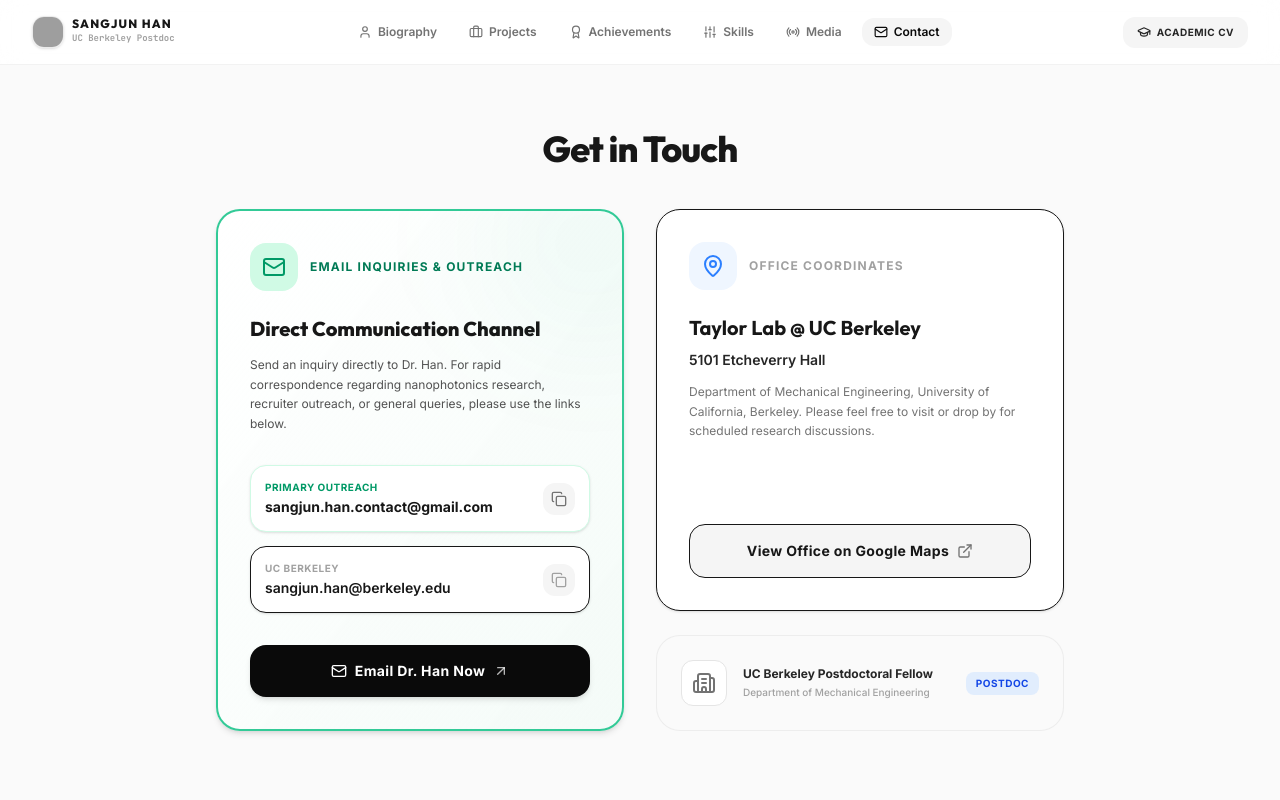
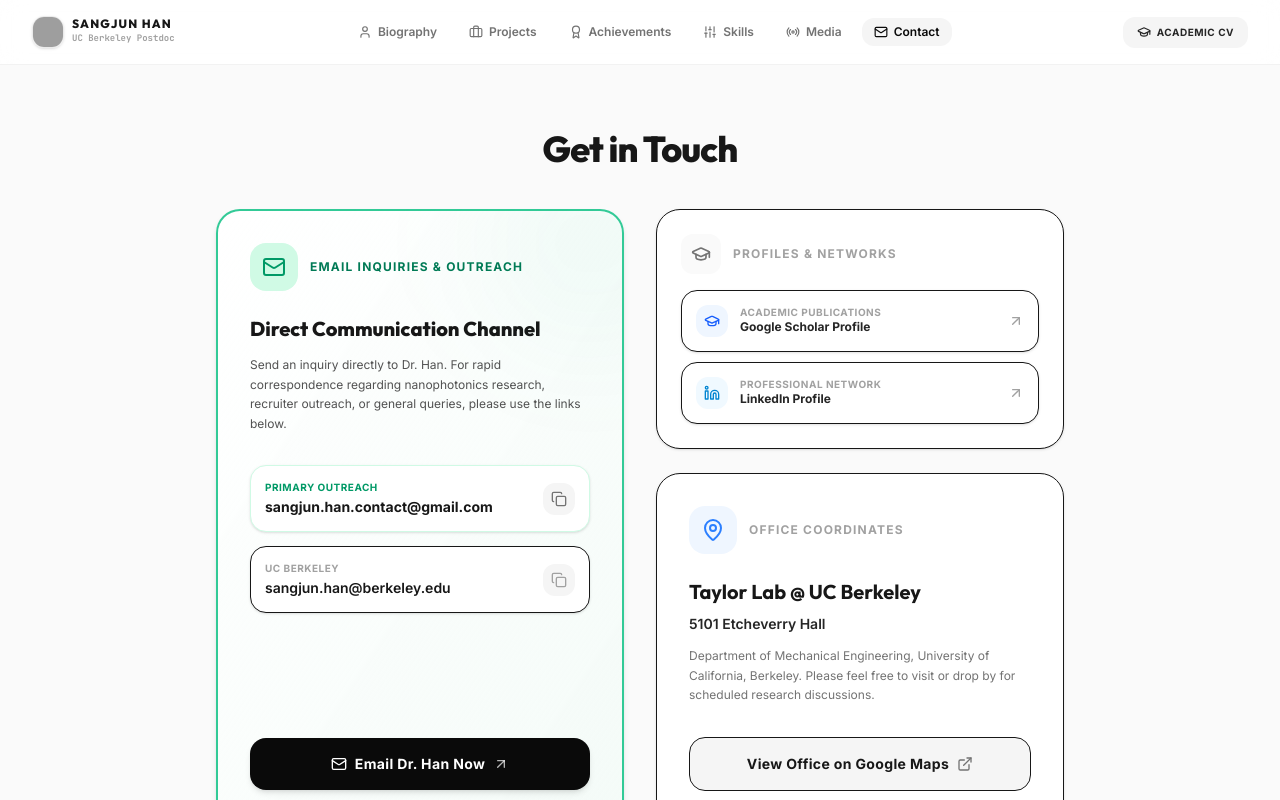
Before and after one commit to imSangjunHan/Sangjun-Han-portfolio, a React (Vite) app: page / in a window 1280 px wide. Both pictures are taken after a click on the button "SANGJUN.HAN.CONTACT@GMAIL.COM". Shown: the top 800 px of the page. Built offline with nearby package versions, Linux system fonts and the light colour scheme; grey boxes are pictures that could not be loaded.

Commit message:
Update designs. Ver2.5

```diff
--- a/src/components/ContactSection.tsx
+++ b/src/components/ContactSection.tsx
@@ -7,7 +7,9 @@ import {
   Copy,
   Check,
   ExternalLink,
-  ArrowUpRight
+  ArrowUpRight,
+  Linkedin,
+  GraduationCap
 } from 'lucide-react';
 import { personalInfo } from '../data/portfolioData';
 
@@ -66,10 +68,10 @@ export default function ContactSection() {
             {/* Email list with Copy Buttons */}
             <div className="flex flex-col gap-3.5 mb-8">
               {/* Primary Contact */}
-              <div className="flex items-center justify-between gap-3 bg-white hover:bg-emerald-50/30 border border-emerald-100 p-3.5 rounded-2xl shadow-sm transition-all">
-                <div className="flex flex-col">
+              <div className="flex items-center justify-between gap-3 bg-white hover:bg-emerald-50/30 border border-emerald-100 p-3.5 rounded-2xl shadow-sm transition-all min-w-0">
+                <div className="flex flex-col min-w-0">
                   <span className="text-[10px] text-emerald-600 font-extrabold uppercase tracking-wider mb-0.5">Primary Outreach</span>
-                  <a href="mailto:sangjun.han.contact@gmail.com" className="text-sm font-bold text-neutral-900 hover:underline select-all truncate">
+                  <a href="mailto:sangjun.han.contact@gmail.com" className="text-xs sm:text-sm font-bold text-neutral-900 hover:underline select-all truncate">
                     sangjun.han.contact@gmail.com
                   </a>
                 </div>
@@ -83,10 +85,10 @@ export default function ContactSection() {
               </div>
 
               {/* Academic Email */}
-              <div className="flex items-center justify-between gap-3 bg-white hover:bg-neutral-50/30 border border-neutral-150 p-3.5 rounded-2xl shadow-sm transition-all">
-                <div className="flex flex-col">
+              <div className="flex items-center justify-between gap-3 bg-white hover:bg-neutral-50/30 border border-neutral-150 p-3.5 rounded-2xl shadow-sm transition-all min-w-0">
+                <div className="flex flex-col min-w-0">
                   <span className="text-[10px] text-neutral-400 font-extrabold uppercase tracking-wider mb-0.5">UC Berkeley</span>
-                  <a href="mailto:sangjun.han@berkeley.edu" className="text-sm font-semibold text-neutral-850 hover:underline select-all truncate">
+                  <a href="mailto:sangjun.han@berkeley.edu" className="text-xs sm:text-sm font-semibold text-neutral-850 hover:underline select-all truncate">
                     sangjun.han@berkeley.edu
                   </a>
                 </div>
@@ -119,6 +121,58 @@ export default function ContactSection() {
           transition={{ duration: 0.5, delay: 0.3 }}
           className="flex flex-col gap-6"
         >
+          {/* Academic & Professional Profiles */}
+          <div className="bg-white rounded-3xl p-6 border border-neutral-150 shadow-sm flex flex-col gap-4">
+            <div className="flex items-center gap-3">
+              <div className="p-2.5 bg-neutral-50 rounded-xl text-neutral-600">
+                <GraduationCap className="w-5 h-5 text-neutral-500" />
+              </div>
+              <span className="text-xs font-bold text-neutral-400 uppercase tracking-widest">
+                Profiles & Networks
+              </span>
+            </div>
+
+            <div className="flex flex-col gap-2.5">
+              {/* Google Scholar Link */}
+              <a
+                href={personalInfo.googleScholar}
+                target="_blank"
+                rel="noopener noreferrer"
+                className="flex items-center justify-between p-3.5 rounded-2xl border border-neutral-150 bg-white hover:bg-neutral-50 shadow-sm transition-all group cursor-pointer"
+              >
+                <div className="flex items-center gap-3 min-w-0">
+                  <div className="p-2 bg-blue-50 text-blue-600 rounded-xl shrink-0">
+                    <GraduationCap className="w-4 h-4" />
+                  </div>
+                  <div className="flex flex-col min-w-0">
+                    <span className="text-[10px] text-neutral-400 font-extrabold uppercase tracking-wider leading-none mb-0.5">Academic Publications</span>
+                    <span className="text-xs font-bold text-neutral-800 truncate">Google Scholar Profile</span>
+                  </div>
+                </div>
+                <ArrowUpRight className="w-4 h-4 text-neutral-400 group-hover:text-neutral-800 transition-colors shrink-0" />
+              </a>
+
+              {/* LinkedIn Link */}
+              <a
+                href={personalInfo.linkedin}
+                target="_blank"
+                rel="noopener noreferrer"
+                className="flex items-center justify-between p-3.5 rounded-2xl border border-neutral-150 bg-white hover:bg-neutral-50 shadow-sm transition-all group cursor-pointer"
+              >
+                <div className="flex items-center gap-3 min-w-0">
+                  <div className="p-2 bg-sky-50 text-sky-600 rounded-xl shrink-0">
+                    <Linkedin className="w-4 h-4" />
+                  </div>
+                  <div className="flex flex-col min-w-0">
+                    <span className="text-[10px] text-neutral-400 font-extrabold uppercase tracking-wider leading-none mb-0.5">Professional Network</span>
+                    <span className="text-xs font-bold text-neutral-800 truncate">LinkedIn Profile</span>
+                  </div>
+                </div>
+                <ArrowUpRight className="w-4 h-4 text-neutral-400 group-hover:text-neutral-800 transition-colors shrink-0" />
+              </a>
+            </div>
+          </div>
+
           {/* Coordinates Card */}
           <div className="bg-white rounded-3xl p-8 border border-neutral-150 shadow-sm flex flex-col justify-between flex-grow">
             <div>
@@ -148,27 +202,11 @@ export default function ContactSection() {
               href={`https://maps.google.com/?q=${encodeURIComponent(personalInfo.office)}`}
               target="_blank"
               rel="noopener noreferrer"
-              className="inline-flex items-center justify-center gap-2 w-full py-4 px-6 rounded-2xl bg-neutral-100 hover:bg-neutral-200 text-neutral-850 font-bold text-sm tracking-wide transition-all border border-neutral-250 hover:border-neutral-300"
+              className="inline-flex items-center justify-center gap-2 w-full py-4 px-6 rounded-2xl bg-neutral-100 hover:bg-neutral-200 text-neutral-850 font-bold text-sm tracking-wide transition-all border border-neutral-250 hover:border-neutral-300 cursor-pointer"
             >
               <span>View Office on Google Maps</span>
               <ExternalLink className="w-4 h-4 text-neutral-500" />
             </a>
-          </div>
-
-          {/* Affiliation Bar */}
-          <div className="bg-neutral-50 p-6 rounded-3xl border border-neutral-200/60 flex items-center justify-between gap-4">
-            <div className="flex items-center gap-4">
-              <div className="p-2.5 bg-white border border-neutral-200 rounded-xl">
-                <Building2 className="w-6 h-6 text-neutral-500" />
-              </div>
-              <div>
-                <h4 className="text-xs font-bold text-neutral-800 leading-snug">UC Berkeley Postdoctoral Fellow</h4>
-                <p className="text-[10px] text-neutral-400 font-medium mt-0.5">Department of Mechanical Engineering</p>
-              </div>
-            </div>
-            <span className="text-[10px] font-extrabold text-blue-700 bg-blue-100/80 px-2.5 py-1 rounded-lg tracking-wider shrink-0 uppercase">
-              Postdoc
-            </span>
           </div>
         </motion.div>
       </div>
--- a/src/components/HomeSection.tsx
+++ b/src/components/HomeSection.tsx
@@ -62,45 +62,15 @@ export default function HomeSection({ setActiveTab, onOpenCv }: HomeSectionProps
           initial={{ y: 20, opacity: 0 }}
           animate={{ y: 0, opacity: 1 }}
           transition={{ delay: 0.2, duration: 0.5 }}
-          className="text-base md:text-lg font-medium text-neutral-600 max-w-3xl mb-6 leading-relaxed text-center px-4"
+          className="max-w-3xl mb-10 text-center px-4"
         >
-          <span className="inline text-2xl md:text-3xl text-neutral-300 font-serif select-none mr-1.5 align-top">“</span>
-          <span className="inline">
-            {personalInfo.tagline.includes(' — ') ? (
-              <>
-                {personalInfo.tagline.split(' — ')[0]} —
-                <br className="hidden md:inline" />
-                <span className="md:hidden"> </span>
-                {personalInfo.tagline.split(' — ')[1]}
-              </>
-            ) : (
-              personalInfo.tagline
-            )}
+          <span className="block text-lg md:text-xl font-bold text-neutral-900 mb-1.5">
+            Designing light across scales
           </span>
-          <span className="inline text-2xl md:text-3xl text-neutral-300 font-serif select-none ml-1.5 align-bottom">”</span>
+          <span className="block text-sm md:text-base font-medium text-neutral-500 leading-relaxed">
+            From nanofabricated active metasurfaces <br /> to diffractive optics for high-resolution 3D manufacturing.
+          </span>
         </motion.p>
-
-        {/* Main Topic Keywords in Button/Badge form */}
-        <motion.div
-          initial={{ y: 15, opacity: 0 }}
-          animate={{ y: 0, opacity: 1 }}
-          transition={{ delay: 0.25, duration: 0.5 }}
-          className="flex flex-wrap items-center justify-center gap-2 mb-10 max-w-2xl px-4"
-        >
-          {[
-            "Active Metasurfaces",
-            "Diffractive Optics",
-            "Wavefront Engineering",
-            "Nanophotonics inverse design"
-          ].map((topic) => (
-            <span
-              key={topic}
-              className="inline-block px-3.5 py-1.5 text-xs font-semibold text-neutral-600 bg-neutral-50 border border-neutral-200/80 rounded-full select-none cursor-default shadow-sm"
-            >
-              {topic}
-            </span>
-          ))}
-        </motion.div>
 
         {/* Centered Framed Portrait */}
         <div className="flex flex-col items-center mb-10">
@@ -121,12 +91,34 @@ export default function HomeSection({ setActiveTab, onOpenCv }: HomeSectionProps
             initial={{ opacity: 0 }}
             animate={{ opacity: 1 }}
             transition={{ delay: 0.35, duration: 0.5 }}
-            className="text-xs md:text-sm font-medium text-neutral-500 max-w-md text-center leading-relaxed"
+            className="text-xs md:text-sm font-medium text-neutral-500 max-w-md text-center leading-relaxed mb-4"
           >
             {personalInfo.role}
             <br />
             at the <span className="font-semibold text-neutral-800">University of California, Berkeley</span>
           </motion.p>
+
+          {/* Main Topic Keywords in Boxed Hashtag form */}
+          <motion.div
+            initial={{ y: 10, opacity: 0 }}
+            animate={{ y: 0, opacity: 1 }}
+            transition={{ delay: 0.38, duration: 0.5 }}
+            className="flex flex-col sm:flex-row items-center justify-center gap-2 text-xs font-semibold text-neutral-600 select-none cursor-default px-4 w-full"
+          >
+            {[
+              "Active Metasurfaces",
+              "Diffractive Optics",
+              "Wavefront Engineering",
+              "Nanophotonics inverse design"
+            ].map((topic) => (
+              <span
+                key={topic}
+                className="w-full sm:w-auto px-3.5 py-1.5 text-center bg-neutral-50 border border-neutral-200/80 rounded-full shadow-sm hover:bg-neutral-100 hover:text-neutral-800 transition-all duration-200"
+              >
+                #{topic}
+              </span>
+            ))}
+          </motion.div>
         </div>
 
         {/* Emphasized Connect Buttons */}
--- a/src/data/portfolioData.ts
+++ b/src/data/portfolioData.ts
@@ -9,7 +9,7 @@ export const personalInfo = {
   location: "Berkeley, CA, USA",
   email: "sangjun.han.contact@gmail.com",
   googleScholar: "https://scholar.google.com/citations?user=4_YaxWMAAAAJ",
-  linkedin: "https://www.linkedin.com/in/sangjun-han-optics/",
+  linkedin: "https://www.linkedin.com/in/sangjunhan-optics/",
   avatar: "https://raw.githubusercontent.com/imSangjunHan/Sangjun-Han-portfolio/b3b7a9eaf03705367379d06f2f38c9982ec6eea7/Sangjun%20Han_profile.jpg", // High-quality professional avatar fallback
   office: "5101 Etcheverry Hall, University of California, Berkeley, Berkeley, CA, USA",
   phone: "+1-510-561-3433",
```
